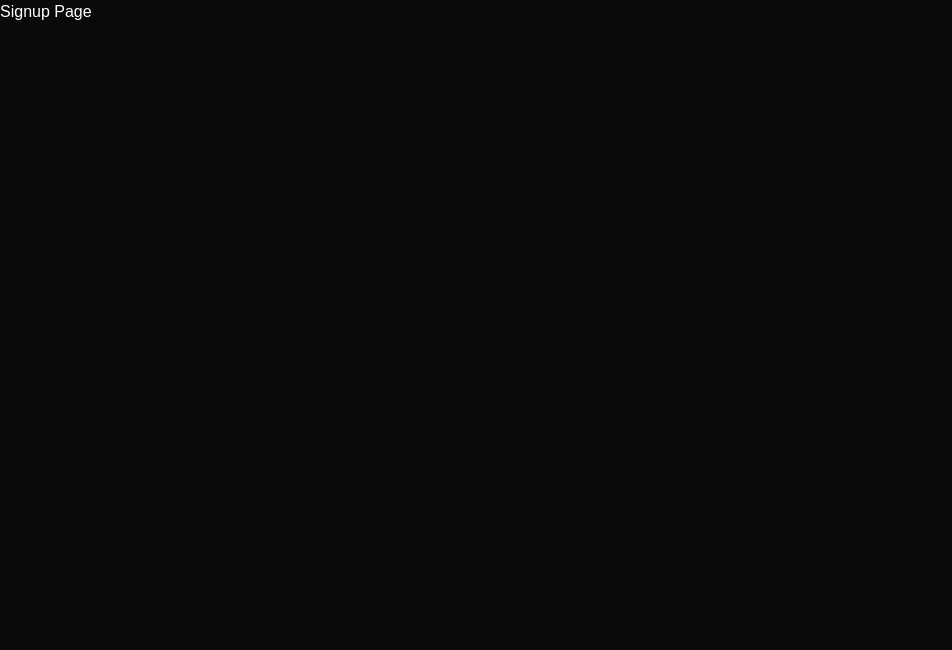
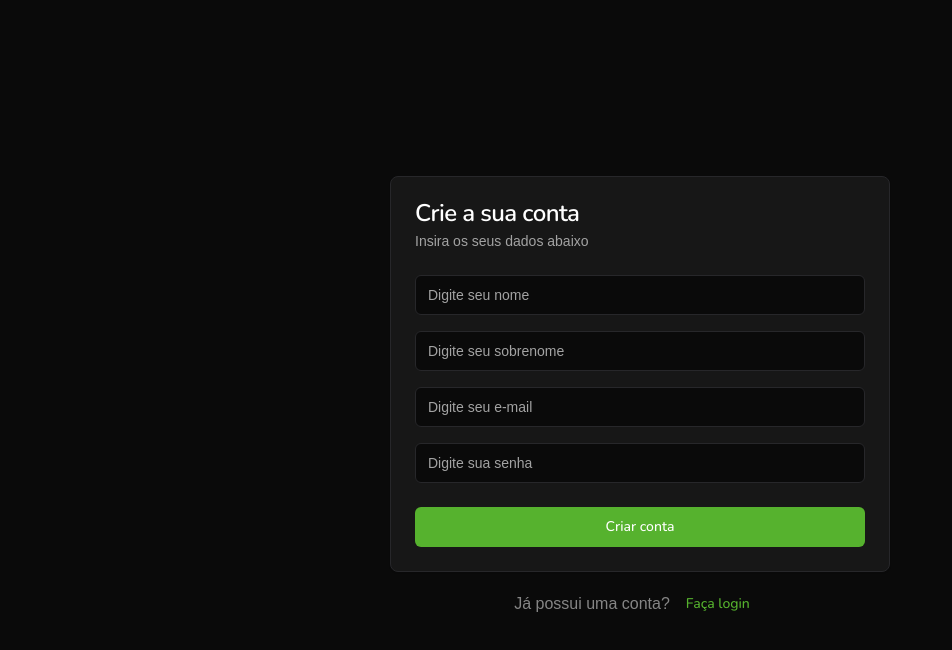
Before and after one commit to andressouza25/dashboard-fintrack, a React (Vite) app: page /signup in a window 1280 px wide. Shown: the top 650 px of the page, without its empty margins (0-952 px from the left). Built offline with nearby package versions, Linux system fonts and the light colour scheme; a web font is replaced by a local one.

Commit message:
feat: add initial sign up page

```diff
--- /dev/null
+++ b/src/components/ui/card.jsx
@@ -0,0 +1,61 @@
+import * as React from 'react'
+
+import { cn } from '@/lib/utils'
+
+const Card = React.forwardRef(({ className, ...props }, ref) => (
+  <div
+    ref={ref}
+    className={cn(
+      'rounded-lg border bg-card text-card-foreground shadow-sm',
+      className
+    )}
+    {...props}
+  />
+))
+Card.displayName = 'Card'
+
+const CardHeader = React.forwardRef(({ className, ...props }, ref) => (
+  <div
+    ref={ref}
+    className={cn('flex flex-col space-y-1.5 p-6', className)}
+    {...props}
+  />
+))
+CardHeader.displayName = 'CardHeader'
+
+const CardTitle = React.forwardRef(({ className, ...props }, ref) => (
+  <div
+    ref={ref}
+    className={cn(
+      'text-2xl font-semibold leading-none tracking-tight',
+      className
+    )}
+    {...props}
+  />
+))
+CardTitle.displayName = 'CardTitle'
+
+const CardDescription = React.forwardRef(({ className, ...props }, ref) => (
+  <div
+    ref={ref}
+    className={cn('text-sm text-muted-foreground', className)}
+    {...props}
+  />
+))
+CardDescription.displayName = 'CardDescription'
+
+const CardContent = React.forwardRef(({ className, ...props }, ref) => (
+  <div ref={ref} className={cn('p-6 pt-0', className)} {...props} />
+))
+CardContent.displayName = 'CardContent'
+
+const CardFooter = React.forwardRef(({ className, ...props }, ref) => (
+  <div
+    ref={ref}
+    className={cn('flex items-center p-6 pt-0', className)}
+    {...props}
+  />
+))
+CardFooter.displayName = 'CardFooter'
+
+export { Card, CardContent,CardDescription, CardFooter, CardHeader, CardTitle }
--- /dev/null
+++ b/src/components/ui/input.jsx
@@ -0,0 +1,20 @@
+import * as React from 'react'
+
+import { cn } from '@/lib/utils'
+
+const Input = React.forwardRef(({ className, type, ...props }, ref) => {
+  return (
+    <input
+      type={type}
+      className={cn(
+        'flex h-10 w-full rounded-md border border-input bg-background px-3 py-2 text-base ring-offset-background file:border-0 file:bg-transparent file:text-sm file:font-medium file:text-foreground placeholder:text-muted-foreground focus-visible:outline-none focus-visible:ring-2 focus-visible:ring-ring focus-visible:ring-offset-2 disabled:cursor-not-allowed disabled:opacity-50 md:text-sm',
+        className
+      )}
+      ref={ref}
+      {...props}
+    />
+  )
+})
+Input.displayName = 'Input'
+
+export { Input }
--- a/src/pages/signup.jsx
+++ b/src/pages/signup.jsx
@@ -1,5 +1,42 @@
+import { Link } from 'react-router'
+
+import { Button } from '@/components/ui/button'
+import {
+  Card,
+  CardContent,
+  CardDescription,
+  CardFooter,
+  CardHeader,
+  CardTitle,
+} from '@/components/ui/card'
+import { Input } from '@/components/ui/input'
+
 const SignupPage = () => {
-  return <h1>Signup Page</h1>
+  return (
+    <div className="flex h-screen w-screen flex-col items-center justify-center gap-3">
+      <Card className="w-[500px]">
+        <CardHeader>
+          <CardTitle>Crie a sua conta</CardTitle>
+          <CardDescription>Insira os seus dados abaixo</CardDescription>
+        </CardHeader>
+        <CardContent className="space-y-4">
+          <Input placeholder="Digite seu nome" />
+          <Input placeholder="Digite seu sobrenome" />
+          <Input placeholder="Digite seu e-mail" />
+          <Input type="password" placeholder="Digite sua senha" />
+        </CardContent>
+        <CardFooter>
+          <Button className="w-full">Criar conta</Button>
+        </CardFooter>
+      </Card>
+      <div className="flex items-center justify-center">
+        <p className="text-center opacity-50">Já possui uma conta?</p>
+        <Button variant="link" asChild>
+          <Link to="/login">Faça login</Link>
+        </Button>
+      </div>
+    </div>
+  )
 }
 
 export default SignupPage
```
